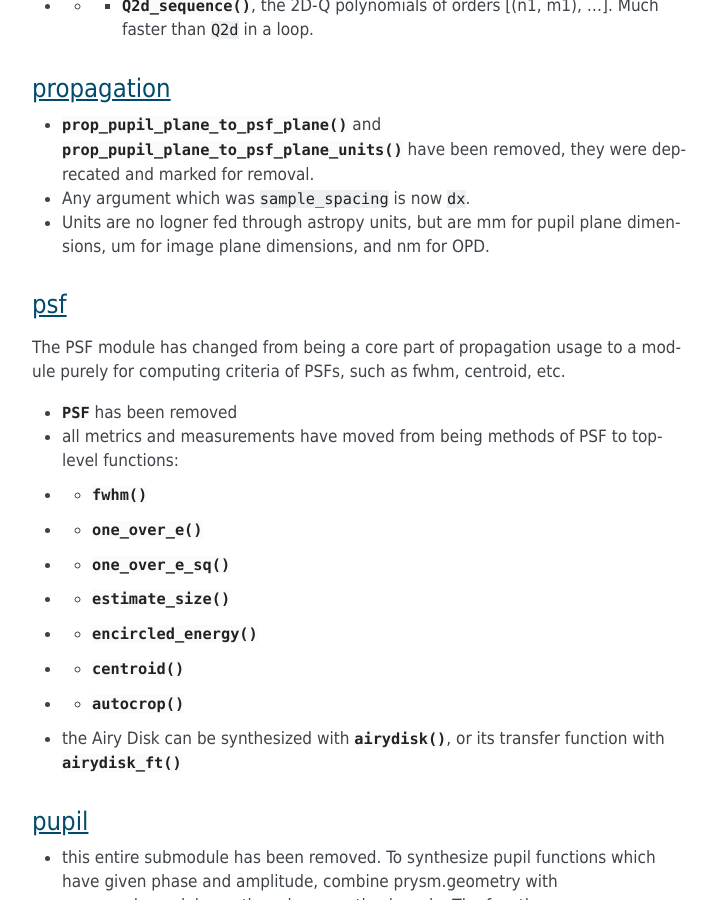
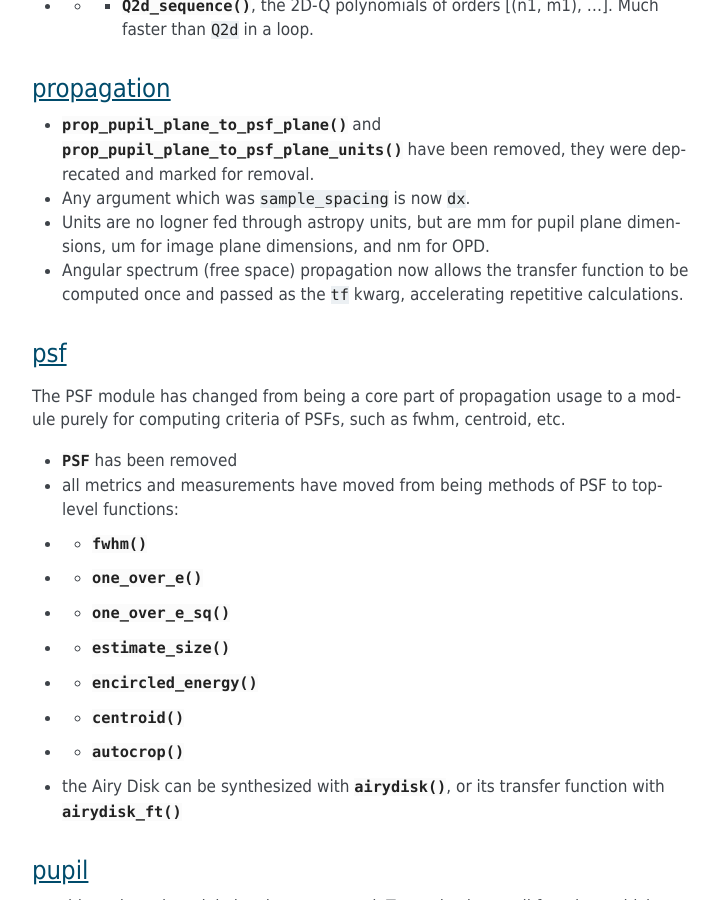
Before and after one commit to brandondube/prysm, a Sphinx documentation site: the page built from docs/source/releases/v0.20.rst, in a window 1280 px wide and 900 px high, scrolled down 8799 px. Shown: the whole window, without its empty margins (388-1107 px from the left). Built offline with Sphinx 7.4.7, drawn with Linux system fonts in a browser that asks for light colours; pages that are not in the unit, such as notebooks, are missing from menus.

Commit message:
docs: document new reuse of angular spectrum tf in v020 notes

```diff
--- a/docs/source/releases/v0.20.rst
+++ b/docs/source/releases/v0.20.rst
@@ -231,6 +231,7 @@ propagation
 - :func:`prop_pupil_plane_to_psf_plane` and :func:`prop_pupil_plane_to_psf_plane_units` have been removed, they were deprecated and marked for removal.
 - Any argument which was :code:`sample_spacing` is now :code:`dx`.
 - Units are no logner fed through astropy units, but are mm for pupil plane dimensions, um for image plane dimensions, and nm for OPD.
+- Angular spectrum (free space) propagation now allows the transfer function to be computed once and passed as the :code:`tf` kwarg, accelerating repetitive calculations.
 
 psf
 ---
```
